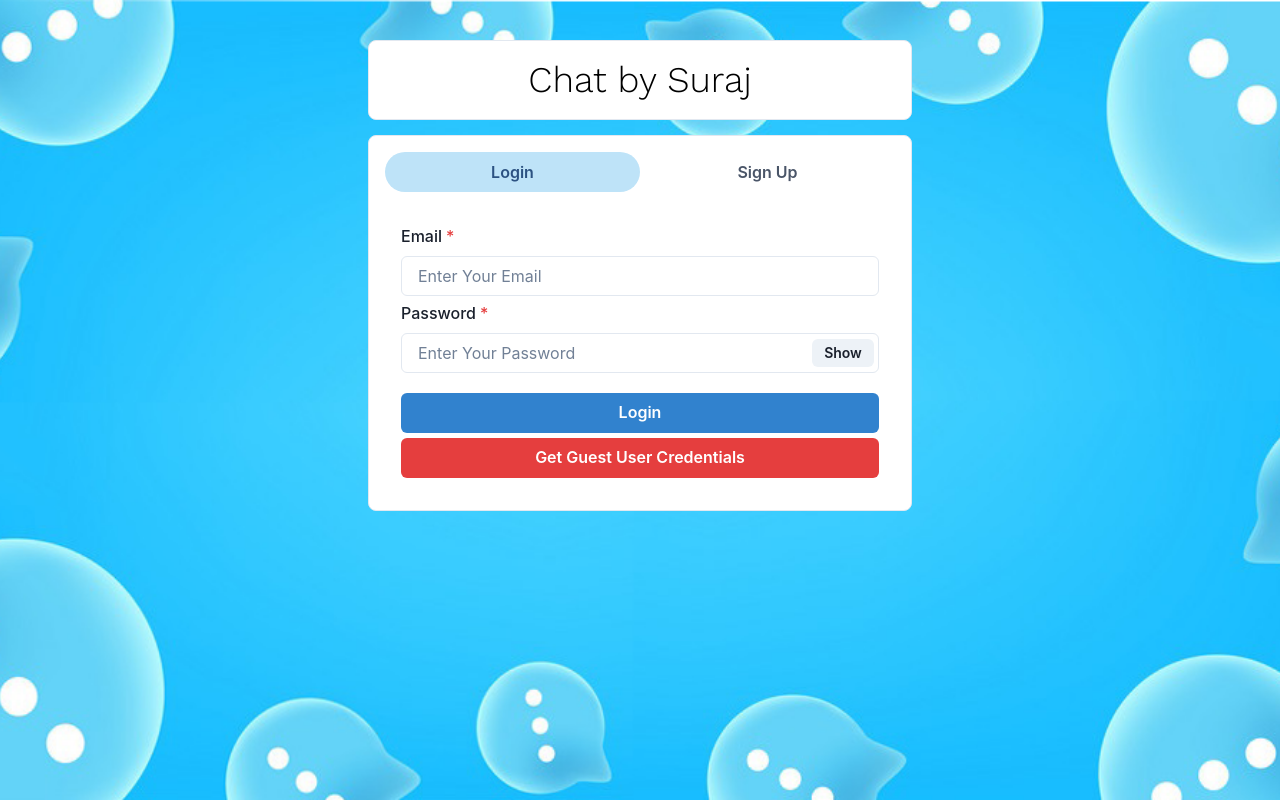
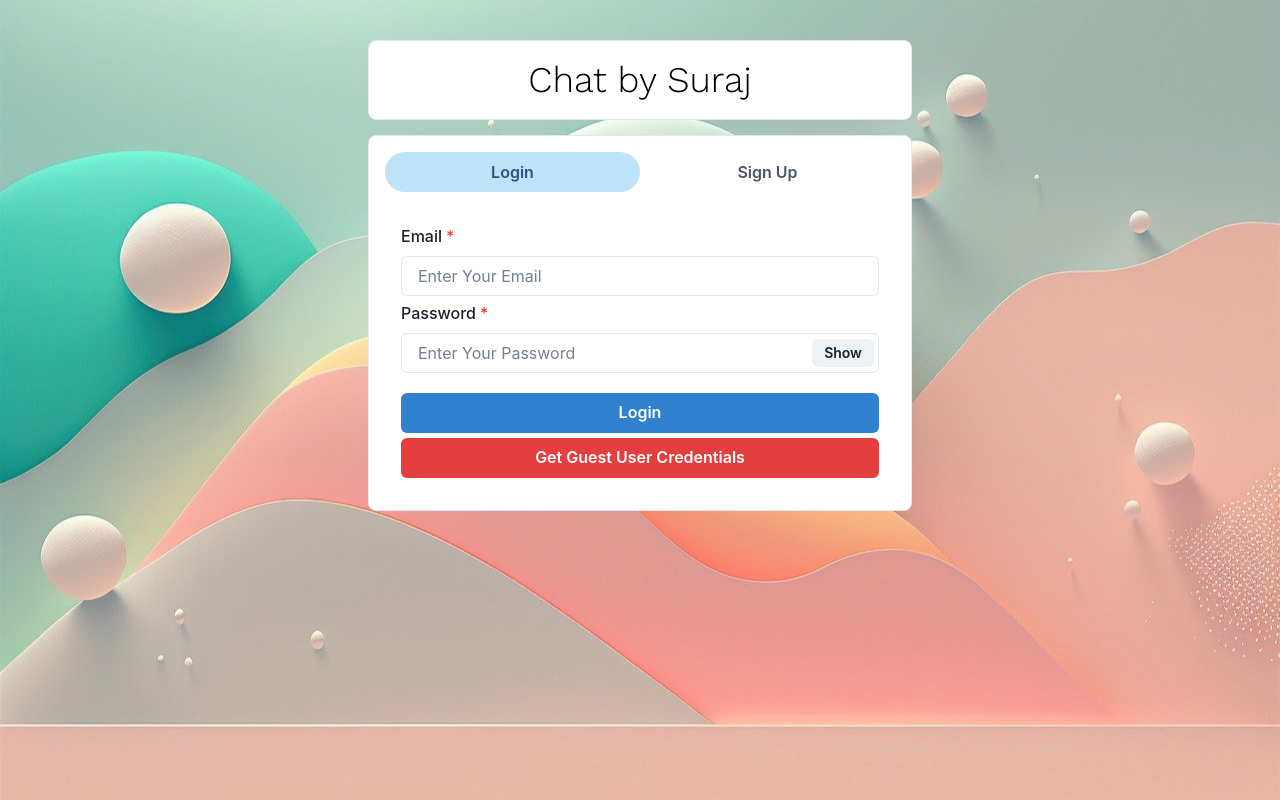
Before and after one commit to surajDongre-16/MERN-Chat-app, a React (Create React App) app in the folder frontend/: page / in a window 1280 px wide. Built offline with nearby package versions, Linux system fonts and the light colour scheme.

Commit message:
chap app background image updated

```diff
--- a/frontend/src/App.css
+++ b/frontend/src/App.css
@@ -3,7 +3,7 @@
 .App {
   min-height: 100vh;
   display: flex;
-  background-image: url("./background.png");
+  background-image: url("./bg.jpg");
   background-size: cover;
   background-position: center;
 }
```
Also changed, not shown: frontend/src/bg.jpg (added), frontend/src/bg.webp (added).
